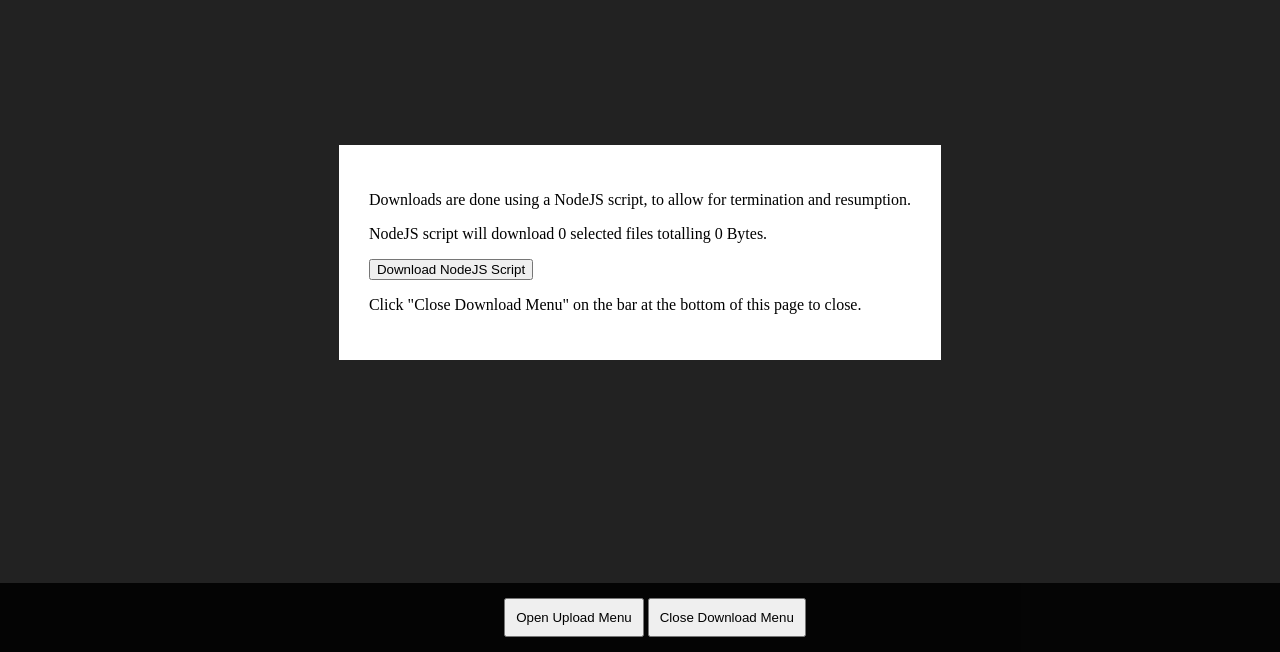
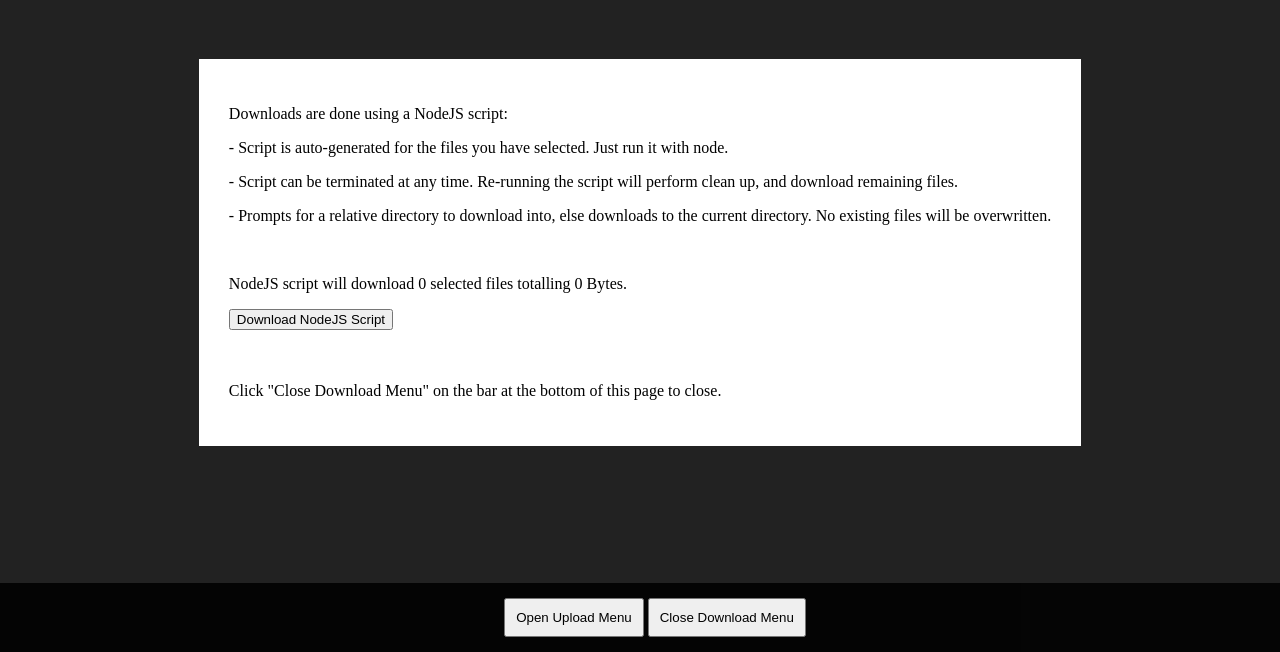
Before and after one commit to ecc521/qial-db, a website: page index.html in a window 1280 px wide. Both pictures are taken after a click on the button "Open Download Menu". Shown: the part 148-800 px from the top of the page. Drawn offline with Linux system fonts and the light colour scheme; no server answers.

Commit message:
More explaination for download menu

```diff
--- a/index.html
+++ b/index.html
@@ -39,10 +39,15 @@
 		</div>
 
 		<div id="downloadMenu">
-			<p>Downloads are done using a NodeJS script, to allow for termination and resumption. </p>
+			<p>Downloads are done using a NodeJS script: </p>
+			<p> - Script is auto-generated for the files you have selected. Just run it with node. </p>
+			<p> - Script can be terminated at any time. Re-running the script will perform clean up, and download remaining files. </p>
+			<p> - Prompts for a relative directory to download into, else downloads to the current directory. No existing files will be overwritten. </p>
+			<br>
 			<p id="downloadScriptInfo"></p>
 			<button id="downloadNodejsScript">Download NodeJS Script</button>
-
+			<br><br>
+			<br>
 			<p>Click "Close Download Menu" on the bar at the bottom of this page to close. </p>
 		</div>
 
```
